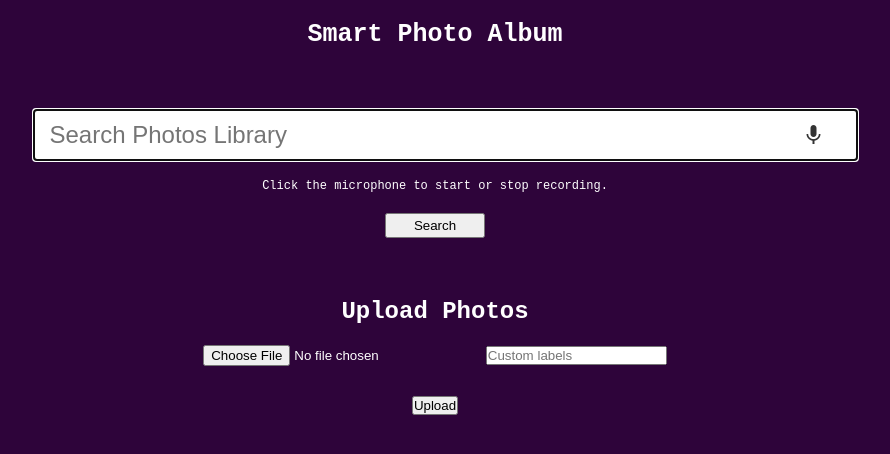
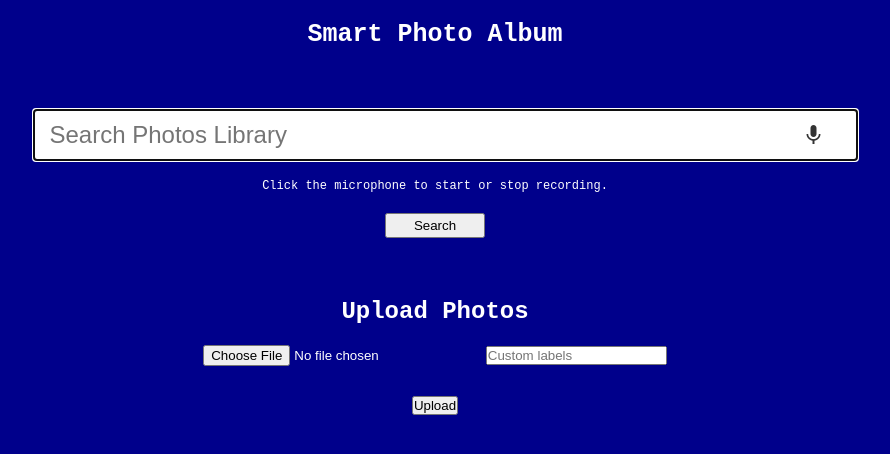
Before and after one commit to srividhyaravi/photo-search, a plain HTML site: page index.html in a window 1280 px wide. Shown: the whole page, without its empty margins (205-1095 px from the left). Drawn offline with nearby package versions, Linux system fonts and the light colour scheme.

Commit message:
Update index.css

```diff
--- a/index.css
+++ b/index.css
@@ -12,7 +12,7 @@
 body {
     font-family: 'Courier New', Courier, monospace;
     color: white;
-    background-color: rgb(46, 4, 58);
+    background-color: rgb(0, 0, 139);
 }
 
 .container-fluid {
```
